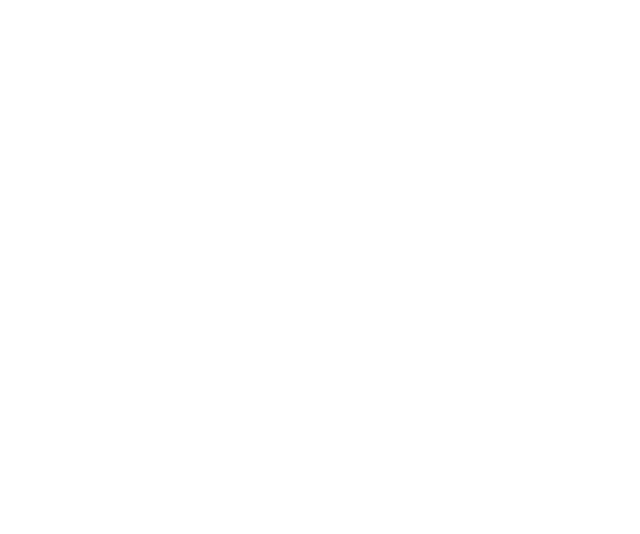
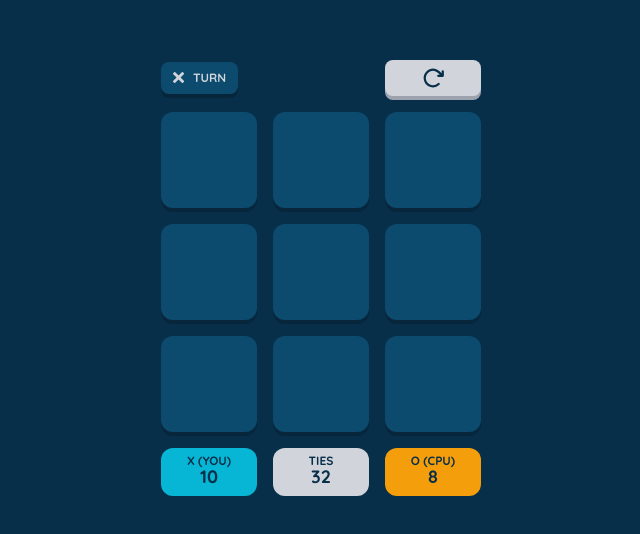
Before and after one commit to luscalima/supertictactoe, a Nuxt app: page /simple/1 in a window 1280 px wide. Before the commit this address had no page. Shown: the part 122-656 px from the top of the page, without its empty margins (319-959 px from the left). Built offline with nearby package versions, Linux system fonts and the light colour scheme.

Commit message:
chore: Defines template and style for simple game page

```diff
--- /dev/null
+++ b/pages/simple/[id]/index.vue
@@ -0,0 +1,43 @@
+<script setup lang="ts">
+import type { Mark, Turn } from "~/components/AppBoard.vue";
+
+const turn = ref<Turn>("x");
+const moves = ref<Mark[]>();
+</script>
+
+<template>
+  <div class="flex justify-center items-center w-full h-screen p-4 bg-sky-950">
+    <div class="flex flex-col gap-4 mx-auto">
+      <div class="flex justify-between items-center">
+        <div
+          class="flex items-center gap-2 h-8 px-3 text-gray-300 bg-sky-900 shadow-block shadow-sky-darker rounded-lg font-bold uppercase"
+        >
+          <AppX v-if="turn === 'x'" :size="12" />
+          <AppO v-else :size="12" />
+          <span class="text-xs">turn</span>
+        </div>
+        <AppButton variant="neutral" size="small">
+          <svg
+            xmlns="http://www.w3.org/2000/svg"
+            width="24"
+            height="24"
+            fill="currentColor"
+            viewBox="0 0 256 256"
+          >
+            <path
+              d="M244,56v48a12,12,0,0,1-12,12H184a12,12,0,1,1,0-24H201.1l-19-17.38c-.13-.12-.26-.24-.38-.37A76,76,0,1,0,127,204h1a75.53,75.53,0,0,0,52.15-20.72,12,12,0,0,1,16.49,17.45A99.45,99.45,0,0,1,128,228h-1.37A100,100,0,1,1,198.51,57.06L220,76.72V56a12,12,0,0,1,24,0Z"
+            ></path>
+          </svg>
+        </AppButton>
+      </div>
+      <div class="w-screen h-screen max-w-80 max-h-80">
+        <AppBoard :turn="turn" v-model="moves" />
+      </div>
+      <div class="flex gap-4">
+        <AppBadge title="x (you)" variant="secondary" block> 10 </AppBadge>
+        <AppBadge title="ties" variant="neutral" block> 32 </AppBadge>
+        <AppBadge title="o (cpu)" block> 8 </AppBadge>
+      </div>
+    </div>
+  </div>
+</template>
```
